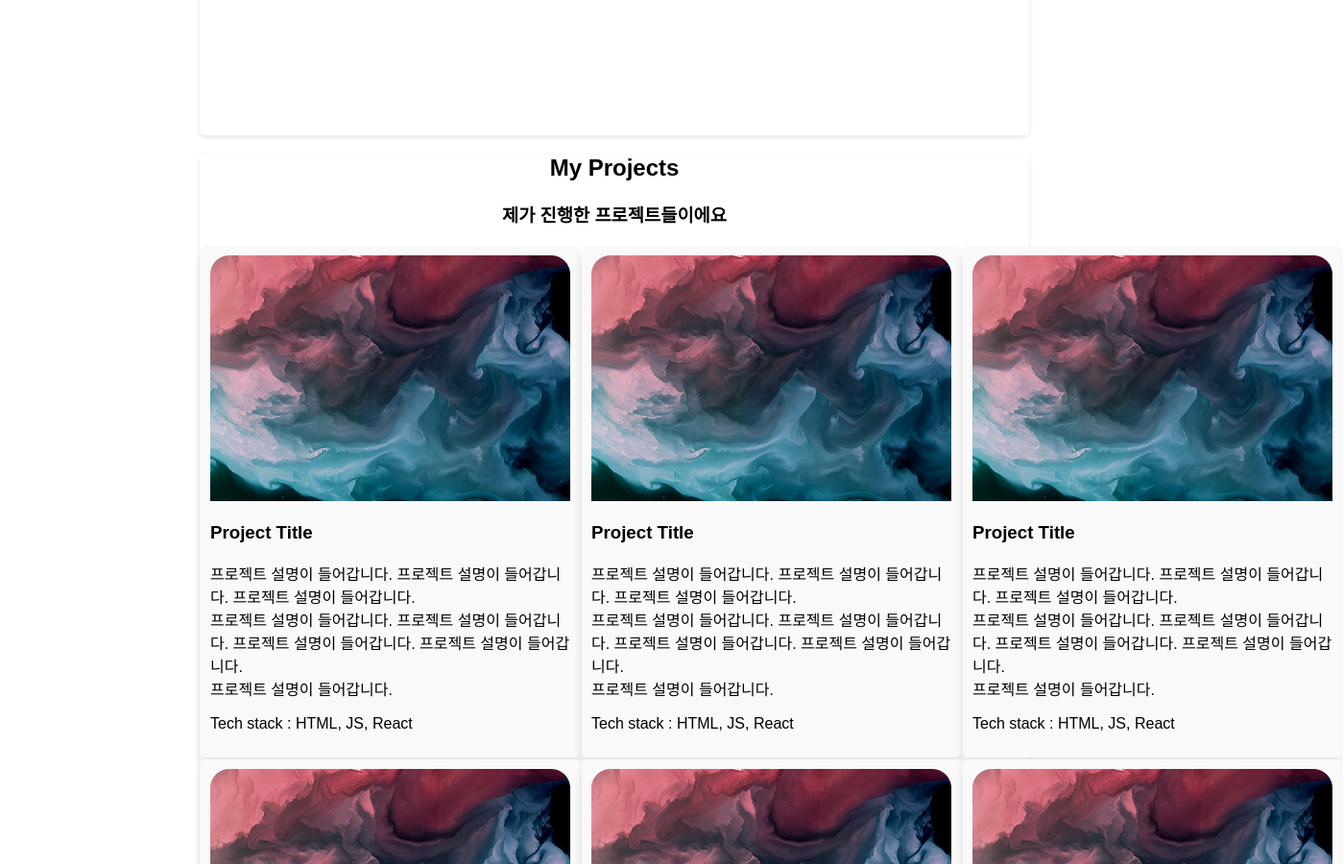
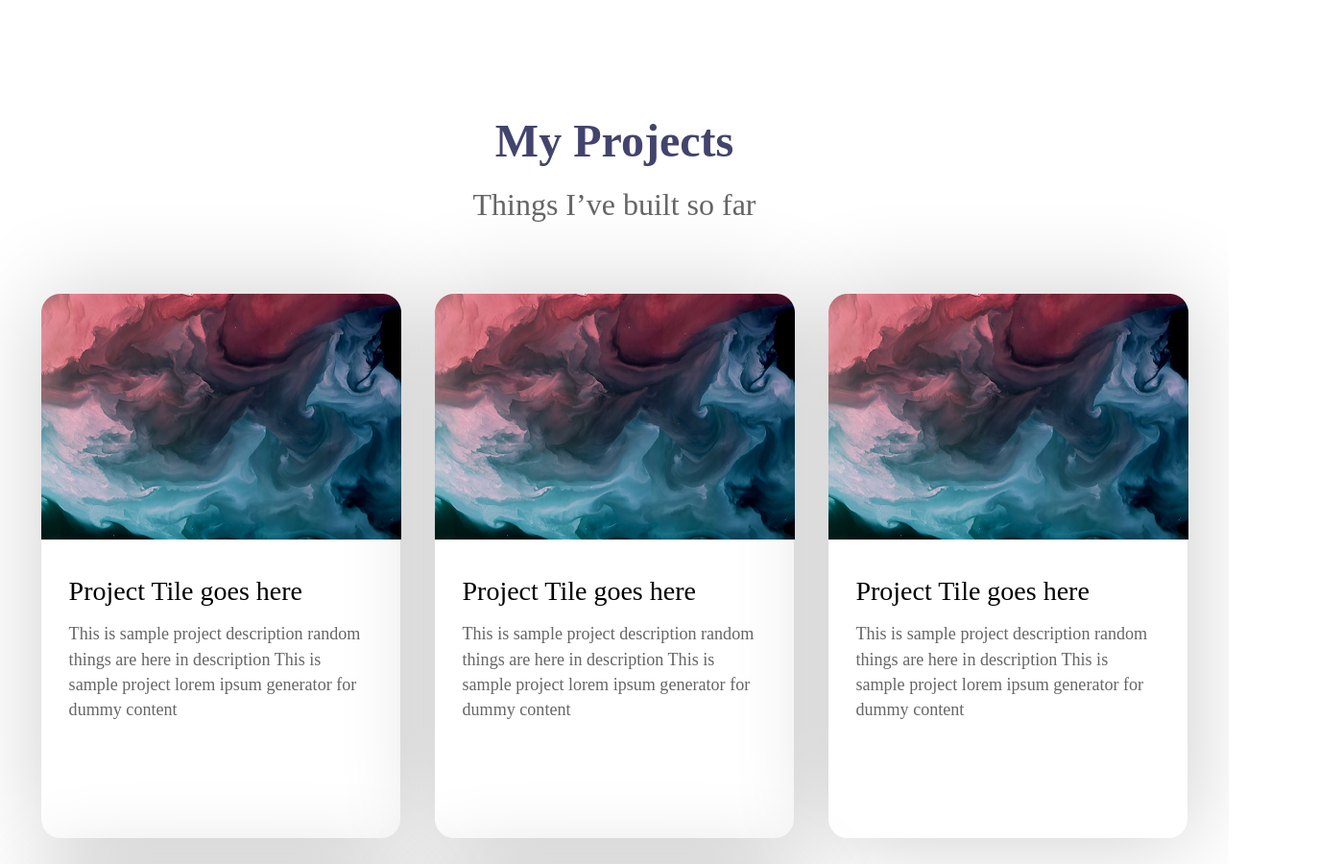
Before and after one commit to kmkkkp/awesome_web, a plain HTML site: page index.html in a window 1280 px wide. Shown: the part 1900-2800 px from the top of the page at 96% size, 1399 px wide, since content can reach past the window. Drawn offline with Linux system fonts and the light colour scheme.

Commit message:
FIX style.css and grid

```diff
--- a/css/style.css
+++ b/css/style.css
@@ -18,41 +18,106 @@ nav {
 header {
     text-align: center;
     font-size: 20px;
-    color: white;
     display: flex;
 }
 
-img {
-    height: auto;
-}
-table {
-    width: 100%;
-    border-collapse: collapse;
+a{
+    text-decoration: none;
+    /* Buttons / Big */
+    font-family: DM Sans;
+    font-size: 1.25rem;
+    font-weight: 500;
+    line-height: 1.63rem;
+    letter-spacing: 0px;
+    /* light Content */
+    color: #A7A7A7;
 }
 
-section {
-    margin-top:322px;
-    font-family: Arial, sans-serif;
+
+section{
+    margin-top: 12.5rem;
 }
 
-section article {
-    padding-bottom: 306px;
-    border-radius: 5px;
-    box-shadow: 0 2px 5px rgba(0, 0, 0, 0.1);
-}
 
-.about {
-    margin-top: 20px;
+.about{
     display: flex;
     justify-content: space-between;
     align-items: center;
 }
 
-.project {
-    padding: 10px;
+.tech{
+    margin-top: 18.75rem;
+}
 
-    background-color: #f9f9f9;
-    border-radius: 5px;
-    box-shadow: 0 10px 10px rgba(0, 0, 0, 0.1);
-    text-align: left;
+h2{
+    font-family: Poppins;
+    font-size: 3rem;
+    font-weight: bold;
+    line-height: 1.63rem;
+    text-align: center;
+    align-items: center;
+    letter-spacing: 0px;
+    color: #42446E;
 }
+
+h3{
+    margin-top: 2.5rem;
+    font-family: Poppins;
+    font-size: 2rem;
+    font-weight: normal;
+    line-height: 1.63rem;
+    text-align: center;
+    align-items: center;
+    letter-spacing: 0px;
+    /* dark content */
+    color: #666666;
+}
+
+.projects{
+    margin-top: 18.75rem;
+}
+
+.project{
+    height: 35.44rem;
+    width: 23.37rem;
+    border-radius: 1.25rem;
+    opacity: 1;
+    background: #FFFFFF;
+    box-shadow: 0.13rem 0.13rem 6.25rem 0rem rgba(0, 0, 0, 0.2);
+}
+
+.project-text{
+    padding-left:1.78rem;
+    padding-right: 2.1rem;
+    text-align: start;
+}
+
+h4{
+    font-family: Poppins;
+    font-size: 1.75rem;
+    font-weight: 500;
+    line-height: 1.63rem;
+    align-items: center;
+    letter-spacing: 0px;
+    color: #000000;
+
+    margin-bottom: 1rem;
+}
+
+.project-exp{
+    font-family: Poppins;
+    font-size: 1.13rem;
+    font-weight: 300;
+    line-height: 1.63rem;
+    display: flex;
+    align-items: center;
+    letter-spacing: 0px;
+    /* dark content */
+    color: #666666;
+}
+
+footer{
+    margin-top:12.5rem;
+    display: flex;
+    flex-direction: column;;
+}
--- a/index.html
+++ b/index.html
@@ -37,7 +37,7 @@
         <section>
             <article class="about">
                 <div>
-                    <p style="text-align: left; font-size: 50px">Hi 👋, <br>제 이름은 <span style="background-image: linear-gradient(90deg, #13B0F5 -4%, #13B0F5 -2%, #E70FAA 99%); background-clip: text; color: transparent;">mk</span>에요!<br>저는 웹개발자입니다</p>
+                    <p style="text-align: left; font-size:3.53rem; font-weight: bold; line-height: 4.38rem; letter-spacing: -0.0625rem; color:#42426E;">Hi 👋, <br>제 이름은 <span style="background-image: linear-gradient(90deg, #13B0F5 -4%, #13B0F5 -2%, #E70FAA 99%); background-clip: text; color: transparent;">토리</span>에요!<br>저는 웹 개발을 잘 해요!</p>
                 </div>
 
                 <img src="./public/profile.png" alt="mk's image" style="width: 300px; height: 300px;">
@@ -46,7 +46,7 @@
             <article class="tech">
                 <h2>My Tech Stack</h2>
                 <h3> Technologies I’ve been working with recently</h3><!-- flex로 두고, wrap 줘볼까?-->
-                <ul style="display:flex; flex-wrap: wrap; gap: 1.25rem; justify-content: space-between; list-style: none;">
+                <ul style="display:flex; flex-wrap: wrap; gap: 1.25rem; justify-content: center; list-style: none; margin-top:8.62rem">
                     <li><img src="./public/tech/tech-stack-1.svg"></li>
                     <li><img src="./public/tech/tech-stack-2.svg"></li>
                     <li><img src="./public/tech/tech-stack-3.svg"></li>
@@ -55,7 +55,7 @@
                     <li><img src="./public/tech/tech-stack-9.svg"></li>
                     <li><img src="./public/tech/tech-stack-11.svg"></li>
                 </ul>
-                <ul style="display:flex; flex-wrap: wrap; gap: 1.25rem; justify-content: space-between; list-style: none;">
+                <ul style="display:flex; flex-wrap: wrap; gap: 1.25rem; justify-content: center; list-style: none;">
                     <li><img src="./public/tech/tech-stack-1.svg"></li>
                     <li><img src="./public/tech/tech-stack-2.svg"></li>
                     <li><img src="./public/tech/tech-stack-3.svg"></li>
@@ -68,84 +68,52 @@
 
             <article class="projects">
                 <h2>My Projects</h2>
-                <h3>제가 진행한 프로젝트들이에요</h3>
-                <table>
-                    <tr>
-                        <td><article class = "project">
-                            <div>
-                                <img src="./public/rectangle.png">
-                                <div>
-                                    <h3>Project Title</h3>
-                                    <p>프로젝트 설명이 들어갑니다. 프로젝트 설명이 들어갑니다. 프로젝트 설명이 들어갑니다. <br>프로젝트 설명이 들어갑니다. 프로젝트 설명이 들어갑니다. 프로젝트 설명이 들어갑니다. 프로젝트 설명이 들어갑니다. <br> 프로젝트 설명이 들어갑니다.</p>
-
-                                    <p>Tech stack : HTML, JS, React</p>
+                <h3>Things I’ve built so far</h3>
+                <div style="display: grid; justify-content: center; grid-template-columns: repeat(3, 1fr); gap: 2.25rem; margin-top:5rem">
+                    <div class="project">
+                        <img src="./public/rectangle.png" alt="project-1">
+                        <div class="project-text">
+                            <h4>Project Tile goes here</h4>
+                            <p class="project-exp">This is sample project description random things are here in description This is sample project lorem ipsum generator for dummy content</p>
                         </div>
                     </div>
-                        </article></td>
-                        <td><article class = "project">
-                            <div>
-                                <img src="./public/rectangle.png">
-                                <div>
-                                    <h3>Project Title</h3>
-                                    <p>프로젝트 설명이 들어갑니다. 프로젝트 설명이 들어갑니다. 프로젝트 설명이 들어갑니다. <br>프로젝트 설명이 들어갑니다. 프로젝트 설명이 들어갑니다. 프로젝트 설명이 들어갑니다. 프로젝트 설명이 들어갑니다. <br> 프로젝트 설명이 들어갑니다.</p>
-
-                                    <p>Tech stack : HTML, JS, React</p>
+                    <div class="project">
+                        <img src="./public/rectangle.png" alt="project-1">
+                        <div class="project-text">
+                            <h4>Project Tile goes here</h4>
+                            <p class="project-exp">This is sample project description random things are here in description This is sample project lorem ipsum generator for dummy content</p>
                         </div>
                     </div>
-                        </article></td>
-                        <td><article class = "project">
-                            <div>
-                                <img src="./public/rectangle.png">
-                                <div>
-                                    <h3>Project Title</h3>
-                                    <p>프로젝트 설명이 들어갑니다. 프로젝트 설명이 들어갑니다. 프로젝트 설명이 들어갑니다. <br>프로젝트 설명이 들어갑니다. 프로젝트 설명이 들어갑니다. 프로젝트 설명이 들어갑니다. 프로젝트 설명이 들어갑니다. <br> 프로젝트 설명이 들어갑니다.</p>
-
-                                    <p>Tech stack : HTML, JS, React</p>
+                    <div class="project">
+                        <img src="./public/rectangle.png" alt="project-1">
+                        <div class="project-text">
+                            <h4>Project Tile goes here</h4>
+                            <p class="project-exp">This is sample project description random things are here in description This is sample project lorem ipsum generator for dummy content</p>
                         </div>
                     </div>
-                        </article></td>
-                    </tr>
-                    <tr>
-                        <td><article class = "project">
-                            <div>
-                                <img src="./public/rectangle.png">
-                                <div>
-                                    <h3>Project Title</h3>
-                                    <p>프로젝트 설명이 들어갑니다. 프로젝트 설명이 들어갑니다. 프로젝트 설명이 들어갑니다. <br>프로젝트 설명이 들어갑니다. 프로젝트 설명이 들어갑니다. 프로젝트 설명이 들어갑니다. 프로젝트 설명이 들어갑니다. <br> 프로젝트 설명이 들어갑니다.</p>
-
-                                    <p>Tech stack : HTML, JS, React</p>
+                    <div class="project">
+                        <img src="./public/rectangle.png" alt="project-1">
+                        <div class="project-text">
+                            <h4>Project Tile goes here</h4>
+                            <p class="project-exp">This is sample project description random things are here in description This is sample project lorem ipsum generator for dummy content</p>
                         </div>
                     </div>
-                        </article></td>
-                        <td><article class = "project">
-                            <div>
-                                <img src="./public/rectangle.png">
-                                <div>
-                                    <h3>Project Title</h3>
-                                    <p>프로젝트 설명이 들어갑니다. 프로젝트 설명이 들어갑니다. 프로젝트 설명이 들어갑니다. <br>프로젝트 설명이 들어갑니다. 프로젝트 설명이 들어갑니다. 프로젝트 설명이 들어갑니다. 프로젝트 설명이 들어갑니다. <br> 프로젝트 설명이 들어갑니다.</p>
-
-                                    <p>Tech stack : HTML, JS, React</p>
+                    <div class="project">
+                        <img src="./public/rectangle.png" alt="project-1">
+                        <div class="project-text">
+                            <h4>Project Tile goes here</h4>
+                            <p class="project-exp">This is sample project description random things are here in description This is sample project lorem ipsum generator for dummy content</p>
                         </div>
                     </div>
-                        </article></td>
-                        <td><article class = "project">
-                            <div>
-                                <img src="./public/rectangle.png">
-                                <div>
-                                    <h3>Project Title</h3>
-                                    <p>프로젝트 설명이 들어갑니다. 프로젝트 설명이 들어갑니다. 프로젝트 설명이 들어갑니다. <br>프로젝트 설명이 들어갑니다. 프로젝트 설명이 들어갑니다. 프로젝트 설명이 들어갑니다. 프로젝트 설명이 들어갑니다. <br> 프로젝트 설명이 들어갑니다.</p>
 
-                                    <p>Tech stack : HTML, JS, React</p>
                 </div>
-                            </div>
-                        </article></td>
-                    </tr>
-                </table>
             </article>
         </section>
 
         <footer>
-            <p>© 2025 mk. All rights reserved.</p>
+            <div class="">내용</div>
+            <hr style="border: 0.13rem solid #42446E; width: 100%; opacity: 0.3;">
+            <div> NAV</div>
             <p style="font-size: 33px;">33 픽셀은 1센치이다</p>
     </body>
 </html>
```
Lines whose indentation alone changed are shown as unchanged.
